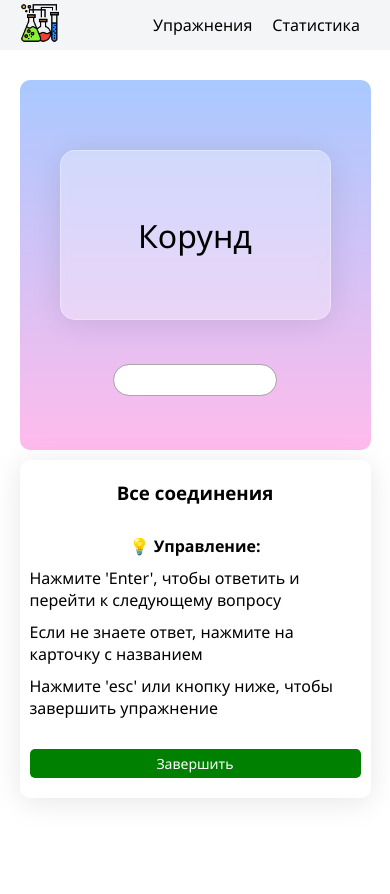
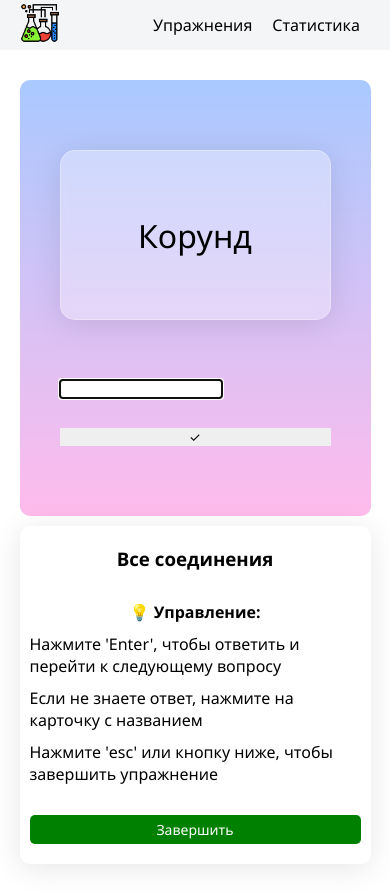
Before and after one commit to shelepuginivan/trivial-chemistry-trainer, a React (Vite) app: page /training/1 in a window 390 px wide. Before the commit the page ends 844 px from the top, so only its background shows below. Built offline with nearby package versions, Linux system fonts and the light colour scheme.

Commit message:
Added submit button for phone devices and optimized props

```diff
--- a/src/ui/Input/Input.tsx
+++ b/src/ui/Input/Input.tsx
@@ -1,11 +1,24 @@
-import { forwardRef, InputHTMLAttributes } from 'react'
+import { forwardRef, InputHTMLAttributes, KeyboardEvent } from 'react'
 
 import styles from './input.module.sass'
 
-type PropsType = InputHTMLAttributes<HTMLInputElement>
+type PropsType = {
+	onEnter?: () => void
+} & Omit<InputHTMLAttributes<HTMLInputElement>, 'onKeyDown'>
 
-const Input = forwardRef<HTMLInputElement, PropsType>((props, ref) => (
-	<input className={styles.input} {...props} ref={ref}/>
-))
+const Input = forwardRef<HTMLInputElement, PropsType>(
+	({ onEnter, ...props }, ref) => {
+		const keyDownHandler = (e: KeyboardEvent<HTMLInputElement>) => {
+			if (e.key === 'Enter' && onEnter) onEnter()
+		}
+
+		return (
+			<div className={styles.inputWrapper}>
+				<input ref={ref} onKeyDown={keyDownHandler} {...props} />
+				<button onClick={onEnter}>&#10003;</button>
+			</div>
+		)
+	}
+)
 
 export default Input
```
